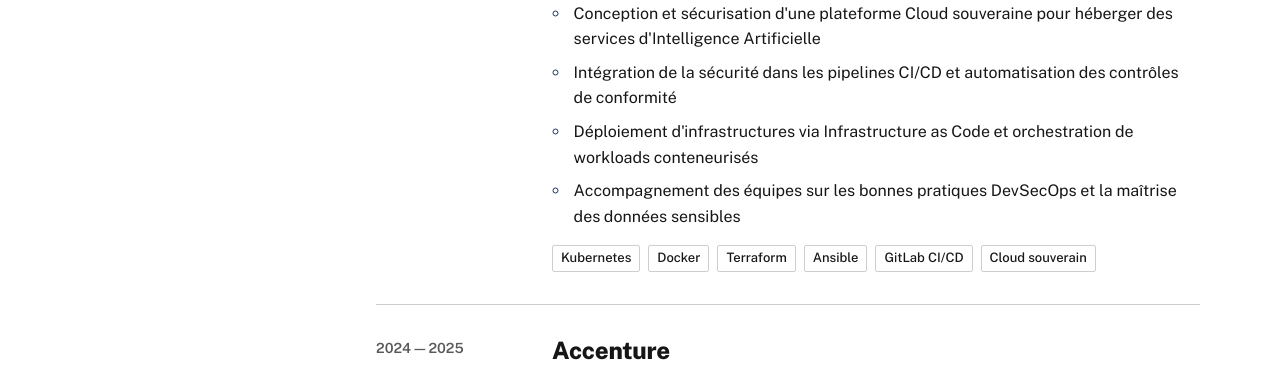
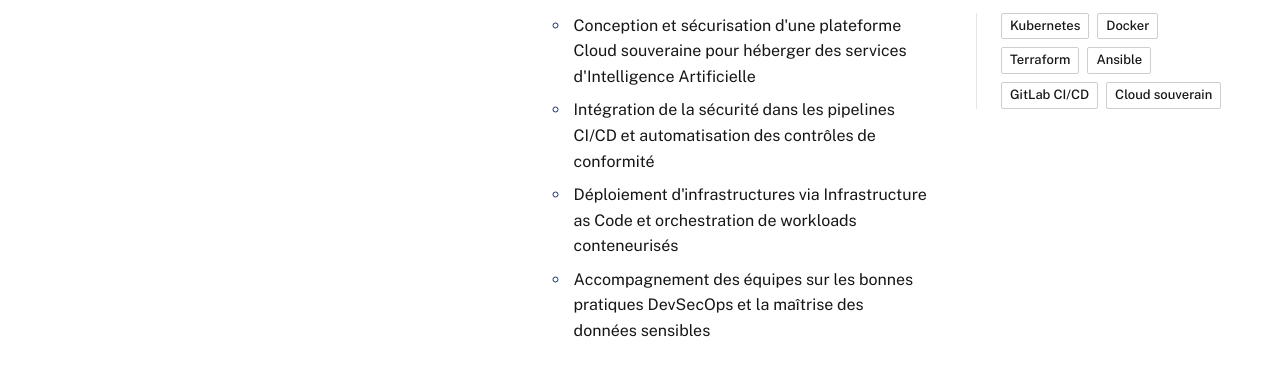
Before and after one commit to YanisFortier/yfortier.fr, an Astro site: page / in a window 1280 px wide. Shown: the part 925-1291 px from the top of the page. Built offline with nearby package versions, Linux system fonts and the light colour scheme; Astro itself is replaced by a stand-in of ours.

Commit message:
↔️ Contenu élargi (80rem, centré) et mise en page grands écrans
- Largeur max 54rem → 80rem, centrée à côté de la barre latérale
- Dès 1280px : stack technique dans une colonne à droite des missions
- Dès 1280px : engagements sur 3 colonnes

```diff
--- a/src/components/Job.astro
+++ b/src/components/Job.astro
@@ -29,7 +29,7 @@ const company = tr(job.company, locale);
       job.roles.map((role, i) => {
         const missions = role.missions?.[locale];
         return (
-          <div class:list={{ subrole: i > 0 }}>
+          <div class:list={['role', { subrole: i > 0 }]}>
             <p class="job__role">{tr(role.title, locale)}</p>
             {missions && (
               <div class="missions">
--- a/src/styles/global.css
+++ b/src/styles/global.css
@@ -36,7 +36,7 @@
   color-scheme: light;
   --radius: 2px;
   --sidebar: 18rem;
-  --measure: 54rem;
+  --measure: 80rem;   /* largeur max du contenu (1280px) */
 }
 
 /* Thème sombre (choisi via le bouton) */
@@ -193,6 +193,7 @@ main { padding: 0 var(--s-4); }
 
 .section {
   max-width: var(--measure);
+  margin-inline: auto;   /* très grands écrans : le contenu se centre à côté de la barre latérale */
   padding: var(--s-8) 0;
   border-bottom: 1px solid var(--rule);
   scroll-margin-top: 4rem;
@@ -315,6 +316,7 @@ main { padding: 0 var(--s-4); }
    ============================================================ */
 .footer {
   max-width: var(--measure);
+  margin-inline: auto;
   padding: var(--s-6) 0 var(--s-7);
   font-size: 0.875rem; color: var(--text-muted);
 }
@@ -553,3 +555,31 @@ main { padding: 0 var(--s-4); }
 .footer__links { list-style: none; display: flex; flex-wrap: wrap; gap: var(--s-2) var(--s-5); }
 .footer__links a { min-height: 2.75rem; color: var(--text-muted); text-decoration: none; }
 .footer__links a:hover { color: var(--accent); text-decoration: underline; }
+
+/* ============================================================
+   Grands écrans : on exploite la largeur sans allonger les lignes de texte
+   ============================================================ */
+@media (min-width: 1280px) {
+  /* Expériences : points à gauche, stack technique dans une colonne à droite */
+  .role {
+    display: grid;
+    grid-template-columns: minmax(0, 1fr) 16rem;
+    column-gap: var(--s-7);
+    align-items: start;
+  }
+  .role > :not(.job__points):not(.stack) { grid-column: 1 / -1; }
+  .role > .job__points { grid-column: 1; }
+  .role > .stack {
+    grid-column: 2; align-self: start;
+    margin-top: var(--s-4);
+    padding-left: var(--s-5);
+    border-left: 1px solid var(--rule);
+  }
+
+  /* Engagements : les blocs côte à côte */
+  .engagements { grid-template-columns: repeat(3, minmax(0, 1fr)); gap: var(--s-6); }
+  .engagement { display: block; }
+
+  /* Paragraphes longs : largeur de lecture confortable */
+  .values p { max-width: 60rem; }
+}
```
Also changed, not shown: CLAUDE.md (+1 -0 lines).
